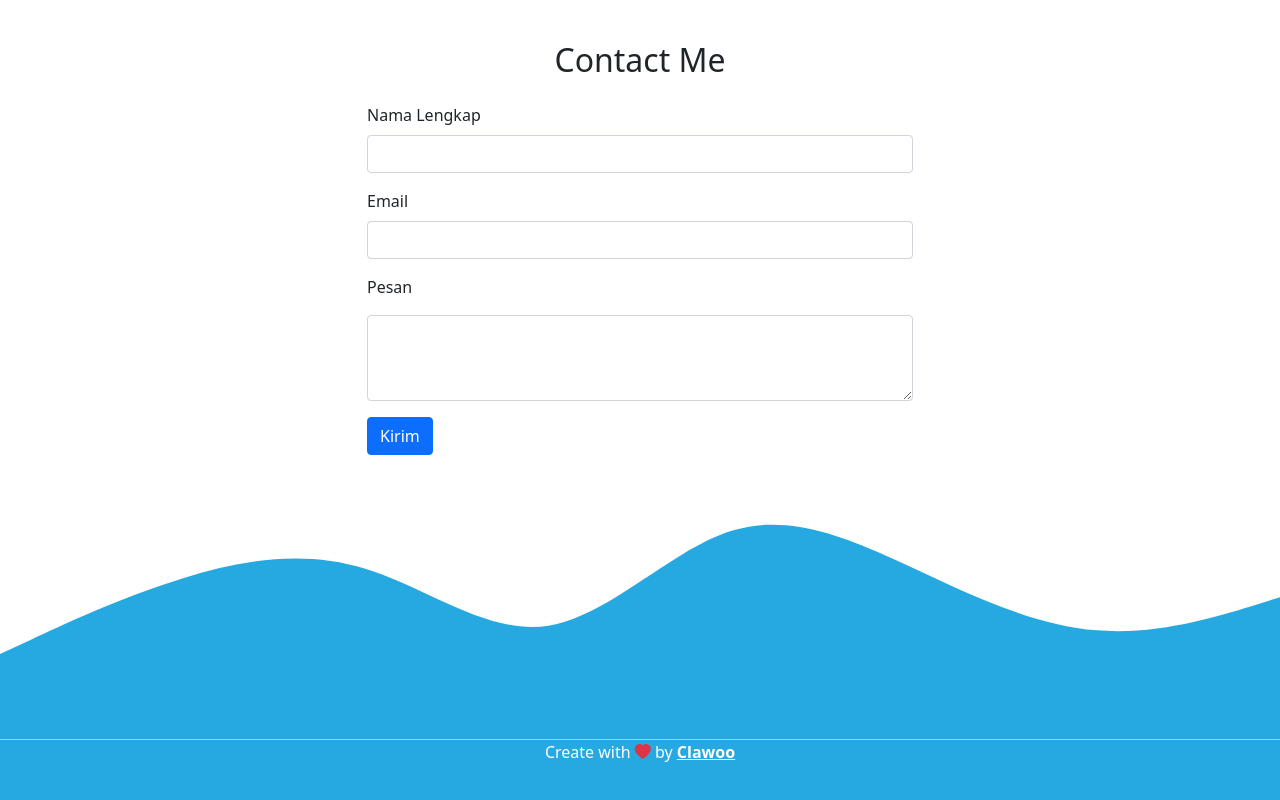
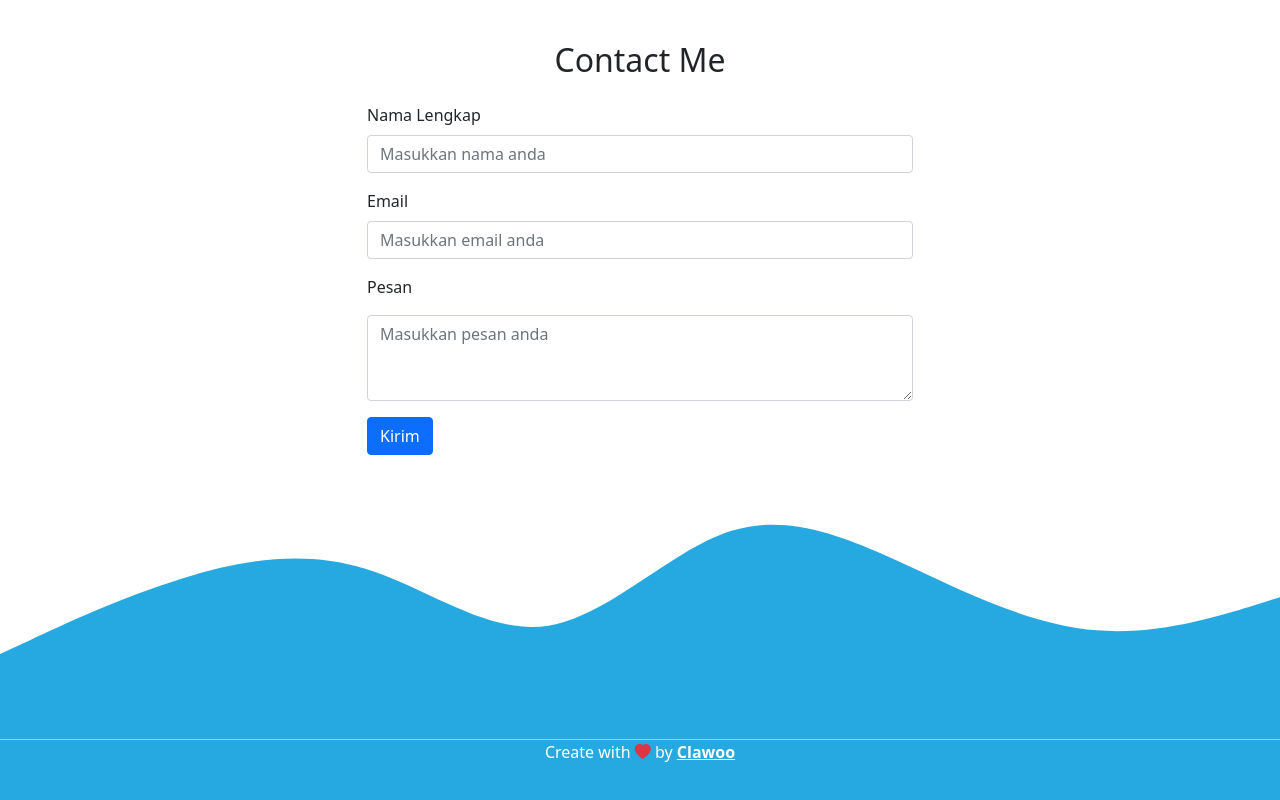
Before and after one commit to nadigunawan/nadigunawan.github.io, a plain HTML site: page index.html in a window 1280 px wide. Shown: the part 3512-4312 px from the top of the page. Drawn offline with nearby package versions, Linux system fonts and the light colour scheme.

Commit message:
Update validasasi form

```diff
--- a/index.html
+++ b/index.html
@@ -258,15 +258,15 @@
             <form name="baligrafi-contact-form">
               <div class="mb-3">
                 <label for="name">Nama Lengkap</label>
-                <input type="text" class="form-control mt-2" id="name" aria-describedby="name" name="nama" />
+                <input type="text" class="form-control mt-2" id="name" aria-describedby="name" name="nama" placeholder="Masukkan nama anda" required />
               </div>
               <div class="mb-3">
                 <label for="email">Email</label>
-                <input type="emai" class="form-control mt-2" id="email" aria-describedby="email" name="email" />
+                <input type="emai" class="form-control mt-2" id="email" aria-describedby="email" name="email" placeholder="Masukkan email anda" required />
               </div>
               <div class="mb-3">
                 <label for="pesan" class="form-label">Pesan</label>
-                <textarea class="form-control mt-2" id="pesan" rows="3" name="pesan"></textarea>
+                <textarea class="form-control mt-2" id="pesan" rows="3" name="pesan" placeholder="Masukkan pesan anda" required></textarea>
               </div>
 
               <button type="submit" class="btn btn-primary btn-kirim">Kirim</button>
@@ -392,5 +392,11 @@
         document.documentElement.scrollTop = 0;
       }
     </script>
+
+    <!-- <script>
+      $("#sosmed").click(function () {
+        data-bs-toggle="collapse" data-bs-target="#navbarNav"
+      });
+    </script> -->
   </body>
 </html>
--- a/style.css
+++ b/style.css
@@ -25,7 +25,7 @@ section {
 #btn-back-to-top {
   position: fixed;
   bottom: 40px;
-  right: 40px;
+  right: 10px;
   margin-bottom: 2rem;
   display: none;
 }
```
